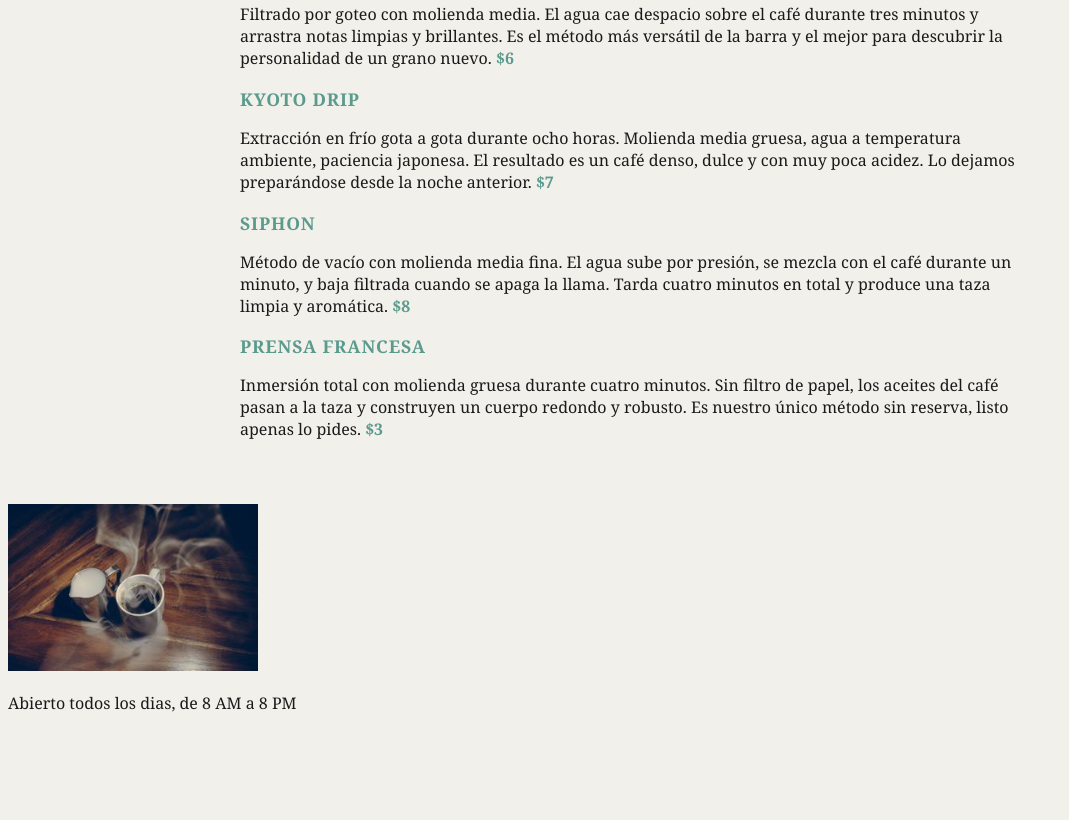
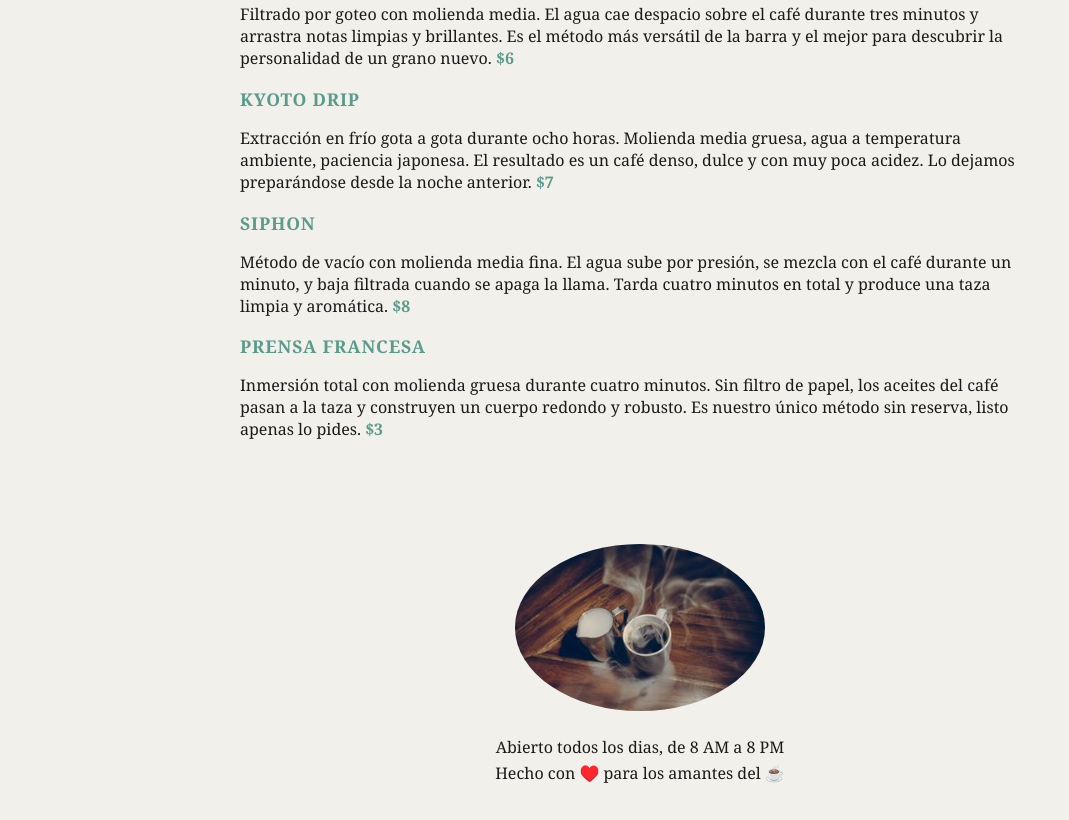
Before and after one commit to joedudev/curso-progra-basica, a plain HTML site: page ookini/index.html in a window 1280 px wide. Shown: the part 568-1388 px from the top of the page, without its empty margins (0-1069 px from the left). Before the commit the page ends 1298 px from the top, so only its background shows below. Drawn offline with Linux system fonts and the light colour scheme.

Commit message:
15.1 Reto - Darle estilos al footer

```diff
--- a/ookini/index.html
+++ b/ookini/index.html
@@ -67,7 +67,10 @@
 				alt="Barra ookini, Cafe de especialidad"
 				width="250"
 			/>
-			<p>Abierto todos los dias, de 8 AM a 8 PM</p>
+			<div>
+				<p id="horario">Abierto todos los dias, de 8 AM a 8 PM</p>
+				<p id="frase">Hecho con ♥️ para los amantes del ☕</p>
+			</div>
 		</footer>
 	</body>
 </html>
--- a/ookini/styles.css
+++ b/ookini/styles.css
@@ -33,3 +33,17 @@ h3 {
 	font-weight: bold;
 	color: #5b9b8e;
 }
+footer {
+	padding: 1.5rem 2rem;
+	text-align: center;
+}
+footer img {
+	border-radius: 50%;
+	margin: 1rem 0;
+}
+footer div {
+	padding: 0 2rem;
+}
+footer div p {
+	margin: 0.25rem 0;
+}
```
